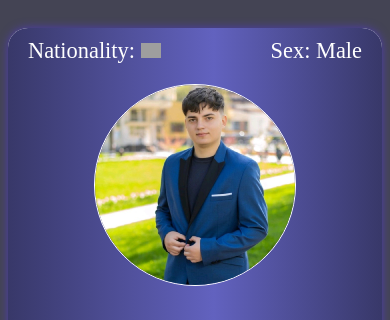
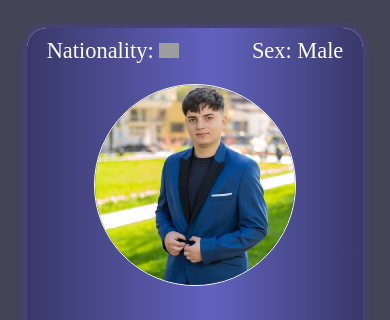
Before and after one commit to andreidina04/CV-Website, a plain HTML site: page index.html in a window 390 px wide. Shown: the top 320 px of the page. Drawn offline with Linux system fonts and the light colour scheme; grey boxes are pictures that could not be loaded.

Commit message:
Update styles.css

```diff
--- a/styles.css
+++ b/styles.css
@@ -4,31 +4,22 @@ body {
     align-items: center;
     min-height: 100vh;
     background: #444454;
-    max-width: 100%;
-    height: auto;
 }
 .container {
-position: relative;
-    position: relative;
-    width: 100%;
+  width: 1000px;
   max-width: 100%;
-    min-width:1000px;
+  margin: 50px auto;
   height: 236vh;
-    margin: 50px auto;
   background: white;
   box-shadow: 0 0 10px rgb(78, 61, 177);
-    overflow: auto;
   border-radius: 20px;
   overflow: hidden;
+  position: relative;
 }
 .top {
     width: 100%;
     position: relative;
     background: linear-gradient(90deg,rgba(56, 56, 105, 1) 0%, rgba(98, 98, 191, 1) 55%, rgba(56, 56, 105, 1) 100%);
-}
-img, video, iframe {
-  max-width: 100%;
-  height: auto;
 }
 
 .name {
@@ -269,11 +260,10 @@ li::marker {
     align-items: center;
     display: flex;
 }
-
 @media (max-width: 600px) {
   .container {
-    min-width: auto;
-    width: 100%;
+    width: 90%;
+    height: auto;
     margin: 20px auto;
-    height: auto;
   }
+}
```
Lines whose indentation alone changed are shown as unchanged.
